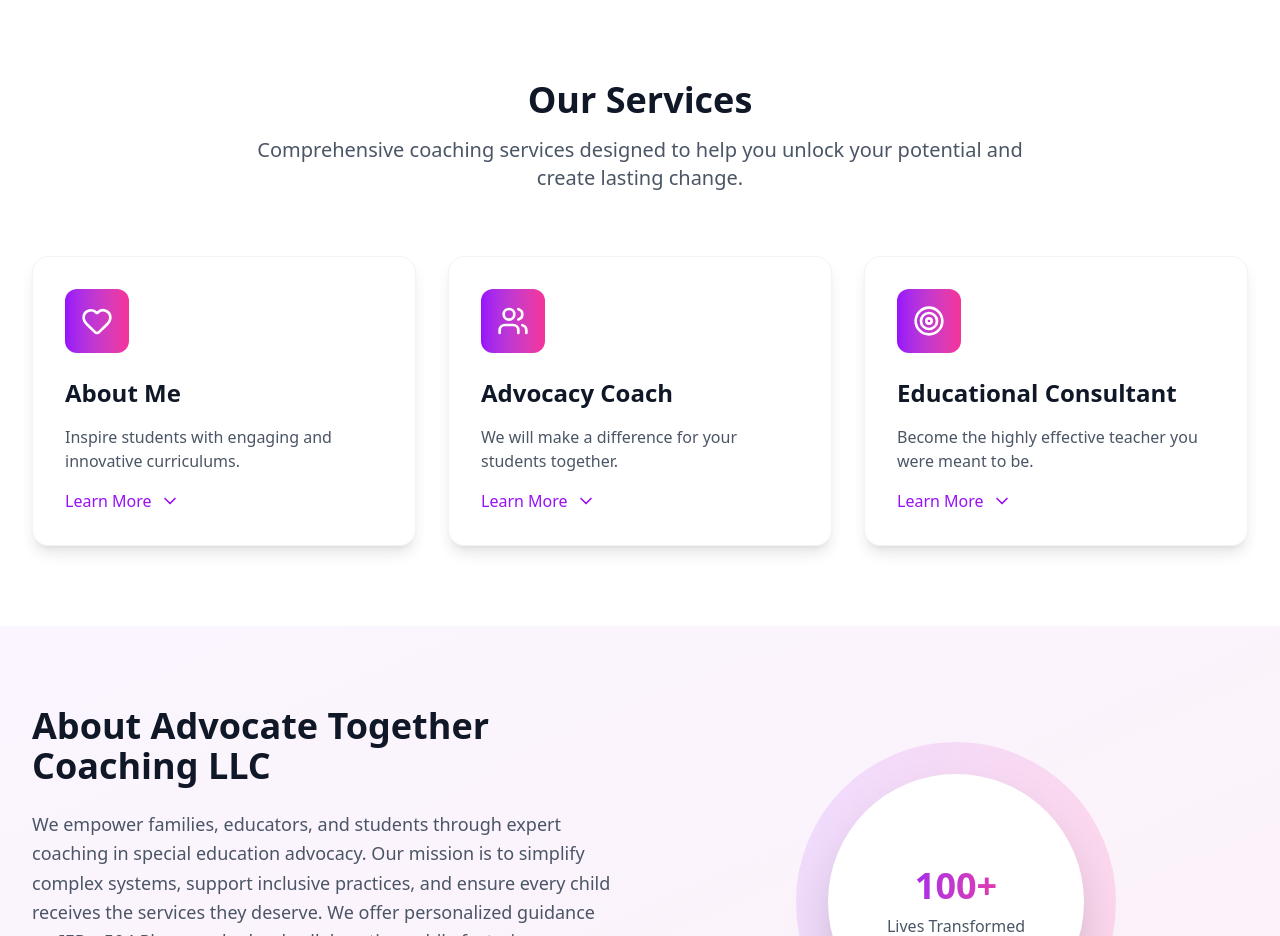
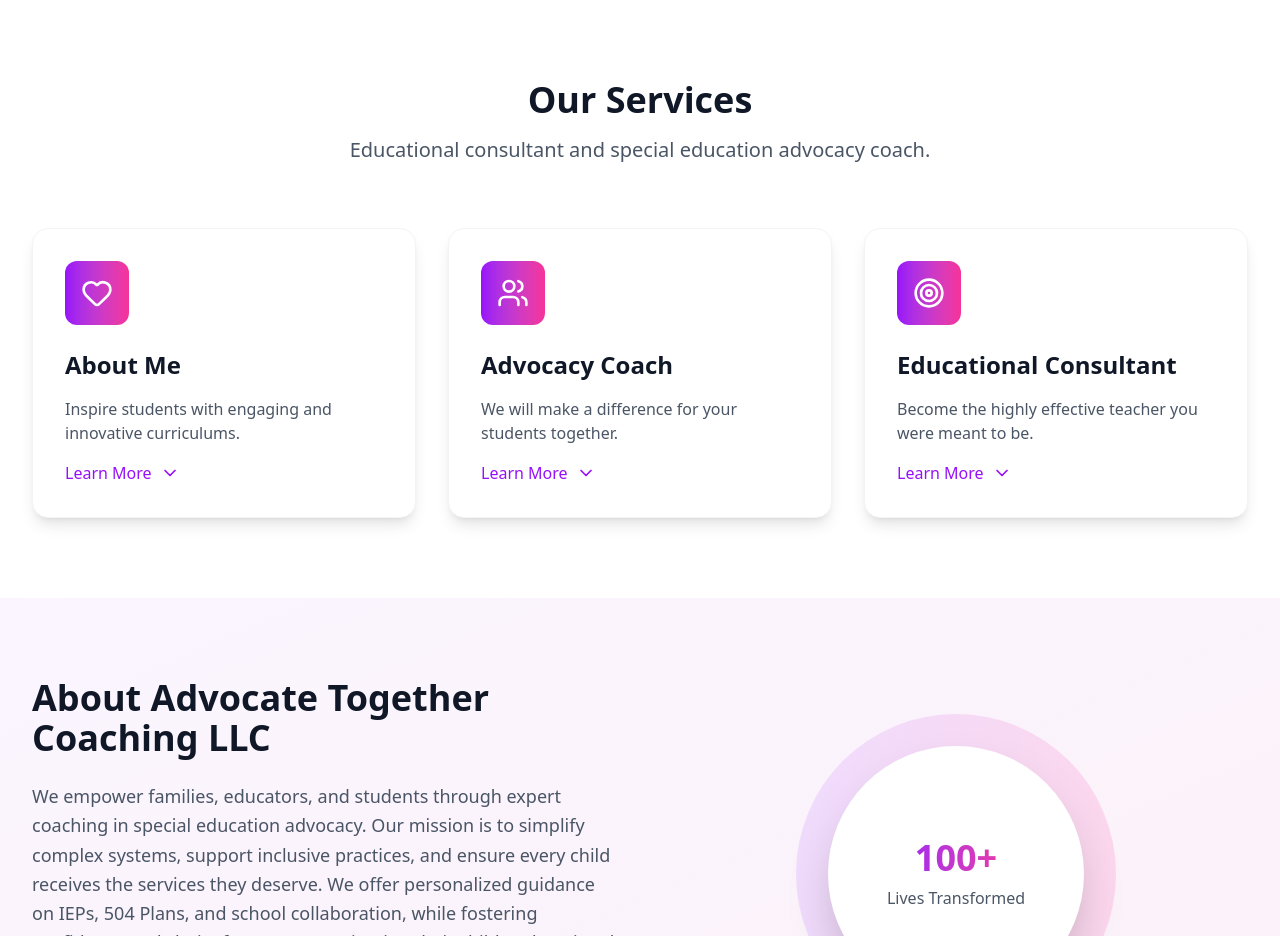
Before and after one commit to msellenc/advocate-together, a React (Vite) app: page / in a window 1280 px wide. Shown: the part 800-1736 px from the top of the page. Built offline with nearby package versions, Linux system fonts and the light colour scheme.

Commit message:
update services

```diff
--- a/src/components/Services.jsx
+++ b/src/components/Services.jsx
@@ -36,7 +36,7 @@
         <div className="text-center mb-16">
           <h2 className="text-4xl font-bold text-gray-900 mb-4">Our Services</h2>
           <p className="text-xl text-gray-600 max-w-3xl mx-auto">
-            Comprehensive coaching services designed to help you unlock your potential and create lasting change.
+            Educational consultant and special education advocacy coach.
           </p>
         </div>
 
```
